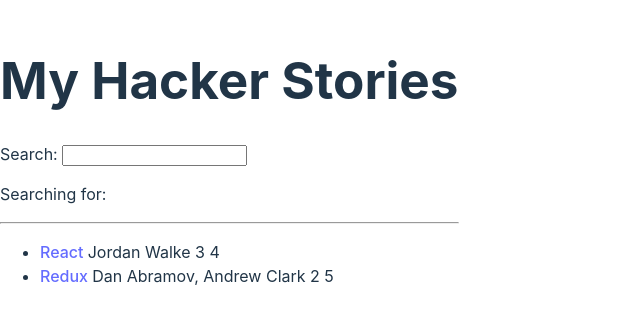
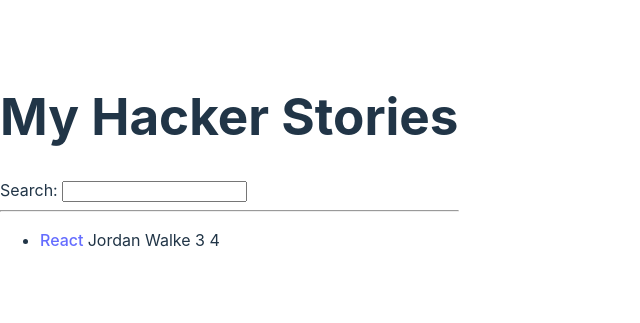
Before and after one commit to joshuakalungi/road_to_react, a React (Vite) app in the folder hacker-stories/: page / in a window 1280 px wide. Shown: the part 239-562 px from the top of the page, without its empty margins (0-640 px from the left). Built offline with nearby package versions, Linux system fonts and the light colour scheme.

Commit message:
filtered the list Array

```diff
--- a/hacker-stories/src/App.jsx
+++ b/hacker-stories/src/App.jsx
@@ -19,6 +19,13 @@
 
 const App =() => {
 
+  // React Hook
+  const [searchTerm, setSearchTerm] = React.useState("React");
+
+  const handleSearch = (event) =>{
+    setSearchTerm(event.target.value);
+  }
+
   // lists in React
   const stories = [
     {
@@ -39,6 +46,12 @@
     },
   ];
 
+  // filter the stories using the array's filter() function
+  const searchedStories = stories.filter(function(story) {
+    return story.title.includes(searchTerm);
+  });
+
+
   console.log("App rendering");
   return(
   // variable declaration -----inside the component
@@ -47,11 +60,11 @@
       <h1>{getTitle("My Hacker Stories")}</h1>
 
 
-      <Search />
+      <Search onSearch={handleSearch}/>
 
       <hr />
 
-      <List list={stories} />
+      <List list={searchedStories} />
 
     </div>
 );
@@ -86,27 +99,31 @@
   );
 
 
-const Search =() => {
+const Search =(props) => {
   console.log("Search rendering");
 
-  const [ searchTerm, setSearchTerm] = React.useState('');
+  // const [ searchTerm, setSearchTerm] = React.useState('');
 
-  const handleChange = (event) => {
-    setSearchTerm(event.target.value);
-    // // synthetic event
-    // console.log(event);
-    // // value of target (input: HTML element)
-    // console.log(event.target.value)
-  }
+  // const handleChange = (event) => {
+  //   setSearchTerm(event.target.value);
+  //   // // synthetic event
+  //   // console.log(event);
+  //   // // value of target (input: HTML element)
+  //   // console.log(event.target.value)
+  //   props.onSearch(event);
+  // }
 
   return(
     <div>
       <label htmlFor="search">Search: </label>
-      <input id="search" type="text" onChange={handleChange} />
-
+      {/*eslint-disable-next-line react/prop-types*/}
+      <input id="search" type="text" onChange={props.onSearch} />
+      {/*
       <p>
         Searching for: <strong>{searchTerm}</strong>
       </p>
+
+      */}
 
     </div>
 );
```
